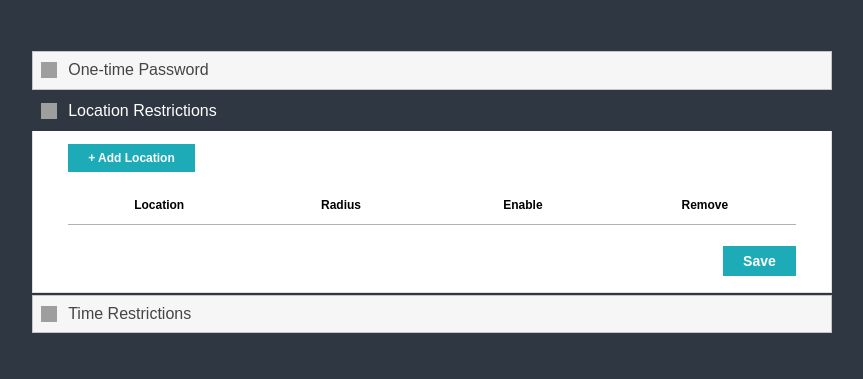
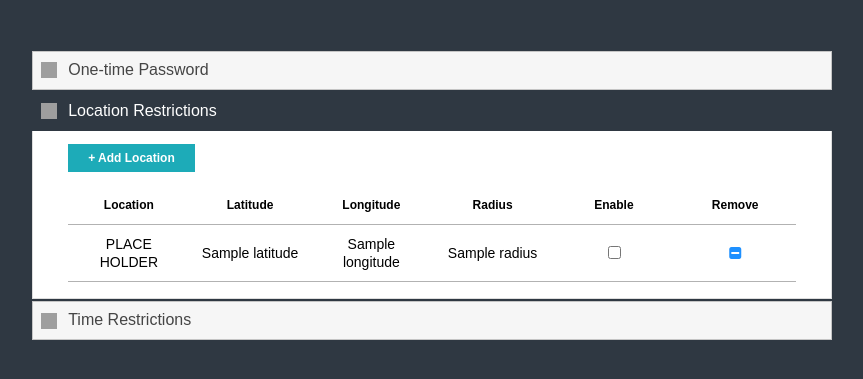
Before and after one commit to mmzdnp3/MF-Auth, a Flask app: template main/app/templates/subsettings.html in a window 1280 px wide, after a click on "Location Restrictions". Shown: the part 191-570 px from the top of the page, without its empty margins (208-1071 px from the left). Run offline with Flask 2, Linux system fonts and the light colour scheme; the template is opened without the code that fills it: most values are stand-ins (such as "Sample title", 1, 10 or a date in 2020); lists and menus that the app fills with data are empty; parts of the project's set-up code (start-up, migrations or seed data) failed here and were passed over; some libraries are stand-ins or nearby versions; grey boxes are pictures that could not be loaded.

Commit message:
Added the table generation loops in html. Still need to add the ajax when interacting with the tables.

```diff
--- a/main/app/templates/subsettings.html
+++ b/main/app/templates/subsettings.html
@@ -323,9 +323,8 @@
       <p>Preferences for {{service}}</p>
     </div>
 
-  <form action="{{url_for('subsettings',service=service)}}" method="POST">
 
-  <div id="accordion">
+<div id="accordion">
 
 
 
@@ -333,7 +332,6 @@
     <h3>One-time Password</h3>
     <div>
       <input type="checkbox" id="onetime" name="onetime" value="enable"> Enable One-time Password Authentication
-      <input type="submit" style="float:right; " value="Save">
     </div>
 
 
@@ -348,13 +346,31 @@
   <table id="Locations">
   <tr>
     <th>Location</th>
+    <th>Latitude </th>
+    <th>Longitude </th>
     <th>Radius </th>
     <th>Enable </th>
     <th>Remove</th>
   </tr>
+
+<!-- GENERATING TABLE BASED ON LOCATION LIST FROM DB -->
+  {% for loc in locationList %}
+  <tr>
+	  <td>PLACE HOLDER</td>
+	  <td>{{loc.latitude}}</td>
+	  <td>{{loc.longitude}}</td>
+	  <td>{{loc.radius}}</td>
+	  <td><input type="checkbox" id="onetime" name="onetime" value="enable"></td>
+	  <td><a class="btn" onclick="javascript:deleteRow(this); return false;">
+		 <i class="fa fa-minus-square" style="color:#1E90FF"></i></a></td>
+  </tr>
+  {% endfor %}
+
+
+
   </table>
-<br><input type="submit" style="float:right" value="Save">
-    </div>
+
+   </div>
 
 
 
@@ -368,6 +384,19 @@
           <th>Enable</th>
           <th>Remove</th>
         </tr>
+
+
+        <!-- GENERATING TABLE BASED ON TIME LIST FROM DB -->
+		{% for time in timeList %}
+		<tr>
+		  <td>{{time.begin}} - {{time.end}}</td>
+		  <td><input type="checkbox" id="onetime" name="onetime" value="enable"></td>
+		  <td><a class="btn" onclick="javascript:deleteRow(this); return false;">
+			 <i class="fa fa-minus-square" style="color:#1E90FF"></i></a></td>
+		</tr>
+		{% endfor %}
+
+
         </table>
     </div>
   </div>
@@ -511,10 +540,6 @@
       </div>
     </div>
 
-
-
-
-  </form>
 </div>
 
 {% endblock %}
```
Also changed, not shown: main/app/views.py (+6 -7 lines).
